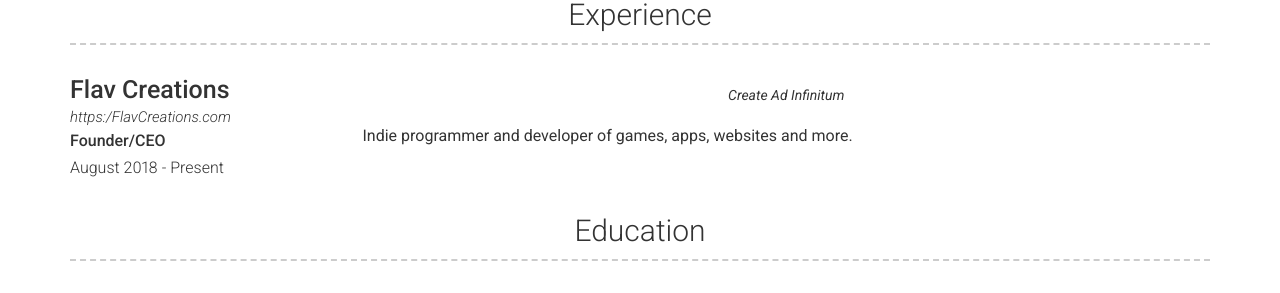
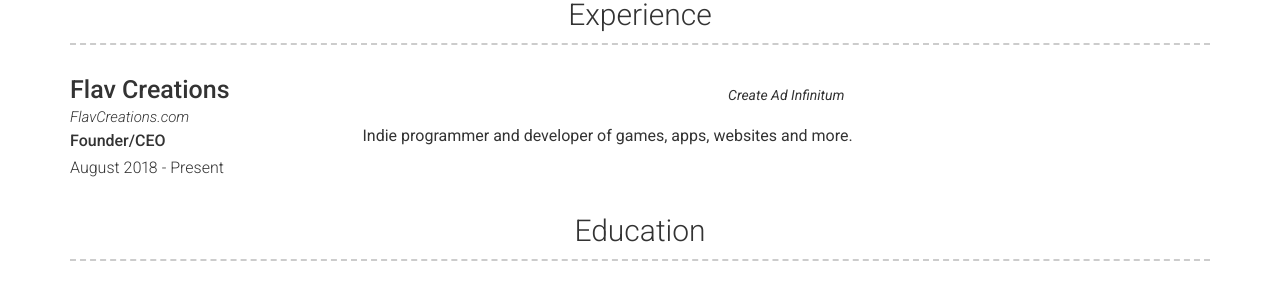
Before and after one commit to FlavCreations/resume.flavcreations.com, a Jekyll site: the page built from index.md, in a window 1280 px wide. Shown: the part 797-1090 px from the top of the page. Built offline with Jekyll 4.4.1, drawn with Linux system fonts in a browser that asks for light colours; nearby versions of some CDN libraries.

Commit message:
Update experience.yml

```diff
--- a/_data/experience.yml
+++ b/_data/experience.yml
@@ -1,8 +1,8 @@
 # Experience template
 - layout: left
   company: Flav Creations
-  link: https:/FlavCreations.com
   job_title: Founder/CEO
+  link: FlavCreations.com
   dates: August 2018 - Present
   quote: >
    Create Ad Infinitum
```
